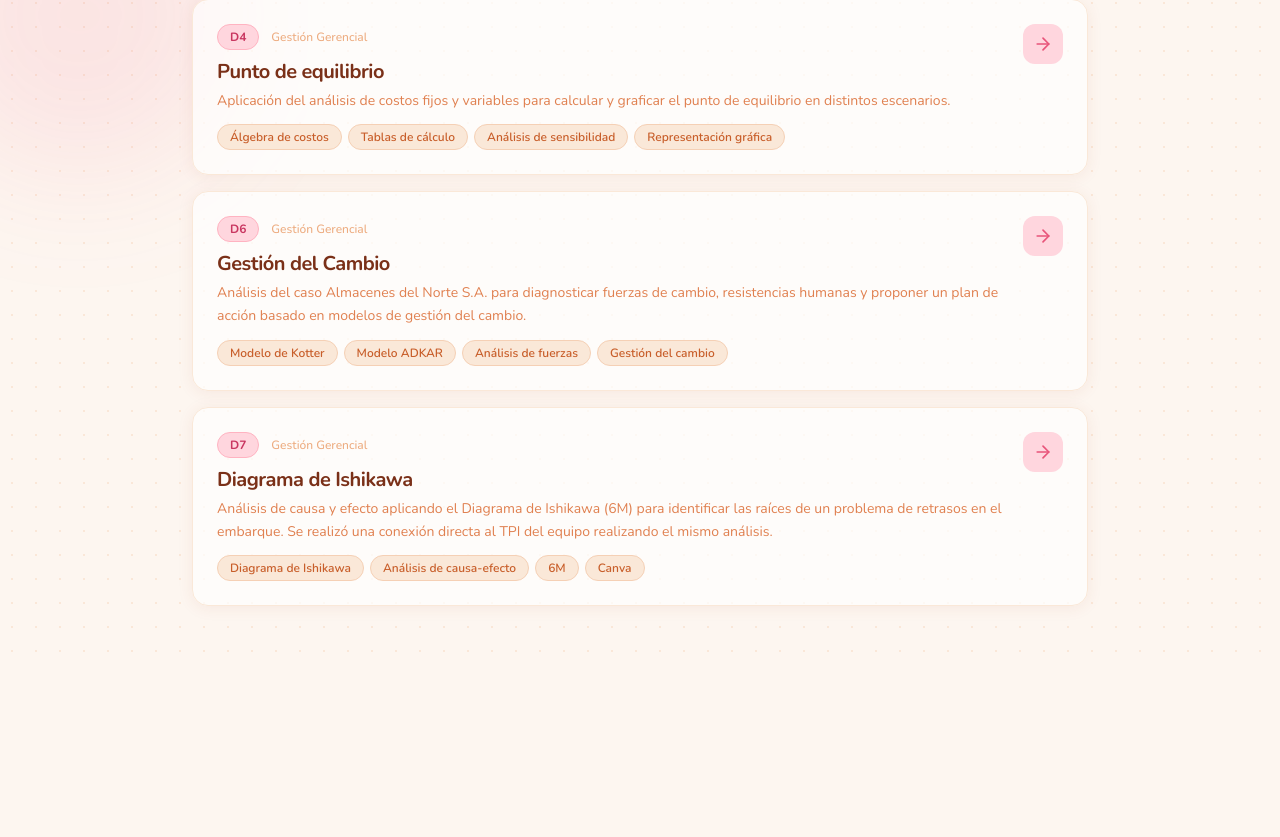
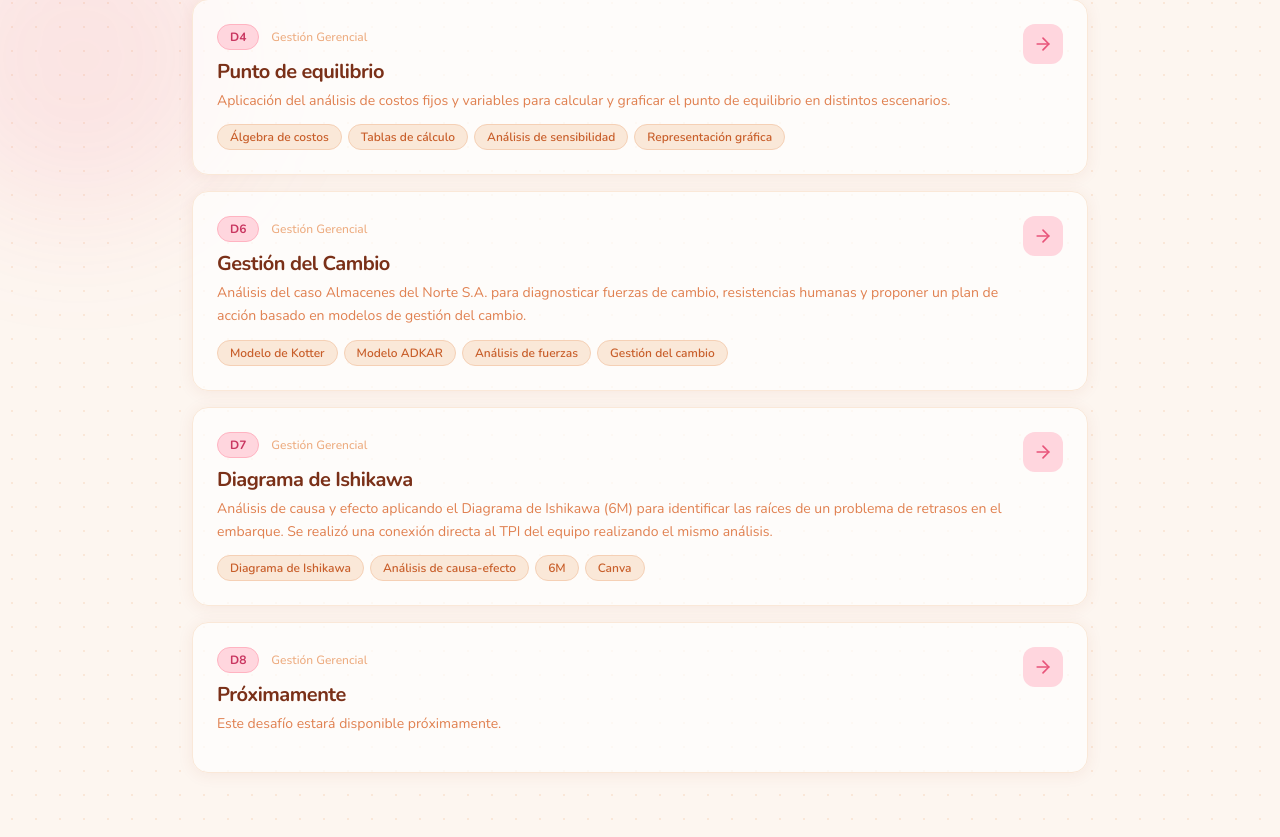
Before and after one commit to IanNunez21/PortfolioGG2026, a React (Vite) app: page /desafios in a window 1280 px wide. Shown: the part 497-1334 px from the top of the page. Before the commit the page ends 1167 px from the top, so only its background shows below. Built offline with nearby package versions, Linux system fonts and the light colour scheme.

Commit message:
agrega D8 al portfolio

```diff
--- a/src/components/layout/Navbar.jsx
+++ b/src/components/layout/Navbar.jsx
@@ -61,6 +61,7 @@ const navLinks = [
       { label: 'Desafío 5', to: '/desafios/d5' },
       { label: 'Desafío 6', to: '/desafios/d6' },
       { label: 'Desafío 7', to: '/desafios/d7' },
+      { label: 'Desafío 8', to: '/desafios/d8' },
     ],
   },
   { label: 'RPA', to: '/rpa' },
--- a/src/data/challengesData.js
+++ b/src/data/challengesData.js
@@ -728,6 +728,20 @@ export const challenges = [
       ],
     },
   },
+  {
+    id: "d8",
+    number: "D8",
+    title: "Próximamente",
+    summary: "Este desafío estará disponible próximamente.",
+    tools: [],
+    problem: "",
+    solution: "",
+    evidences: [],
+    reflection: {
+      learned: "",
+      competencies: [],
+    },
+  },
 ];
 
 // Helper para obtener un desafío por ID
--- a/src/pages/DesafioDetalle.jsx
+++ b/src/pages/DesafioDetalle.jsx
@@ -263,6 +263,7 @@ export default function DesafioDetalle() {
     d5: { number: "D5", title: "Desafío en construcción" },
     d6: { number: "D6", title: "Desafío en construcción" },
     d7: { number: "D7", title: "Desafío en construcción" },
+    d8: { number: "D8", title: "Desafío en construcción" },
   };
   const comingSoon = comingSoonById[id];
 
```
